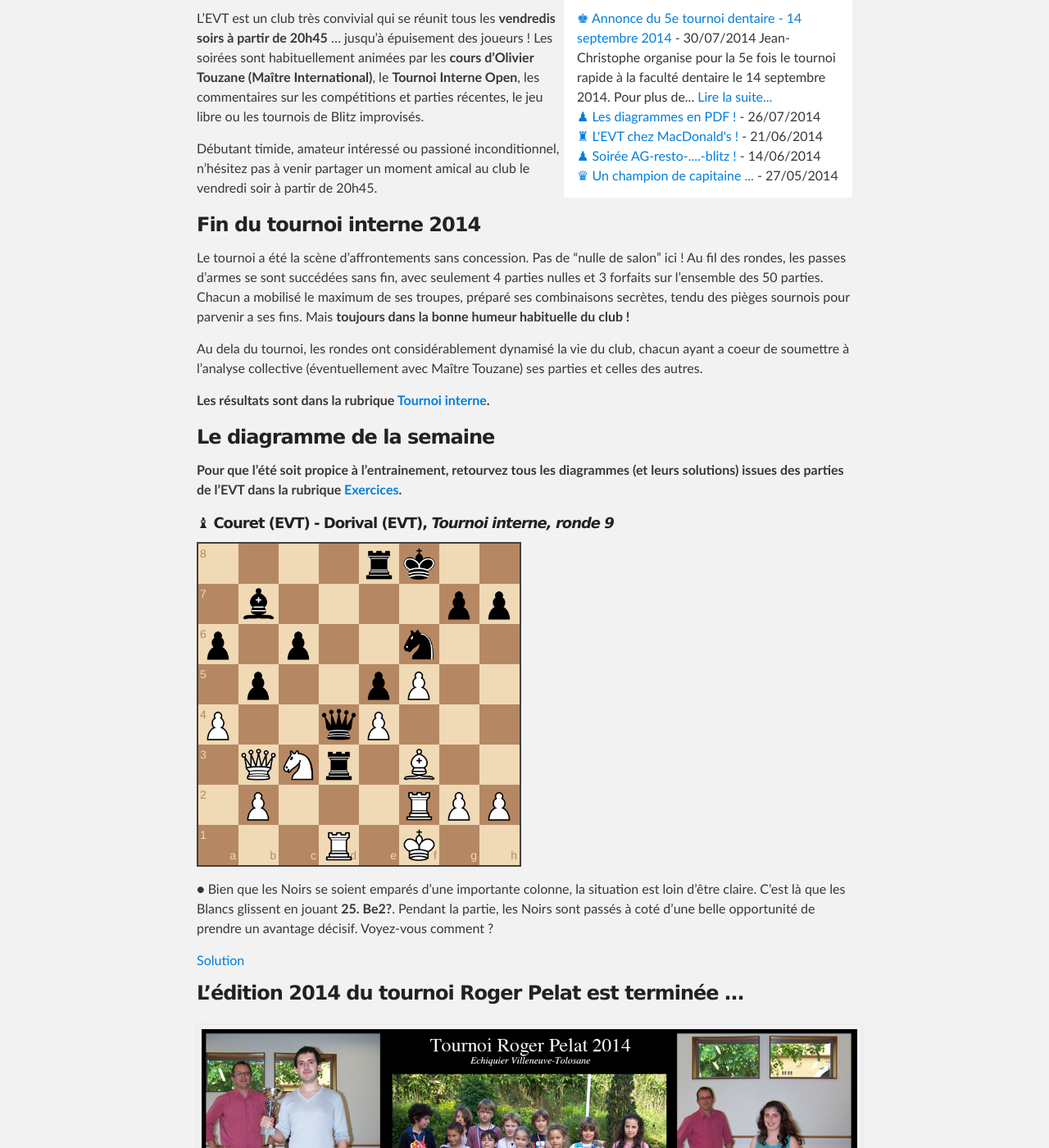
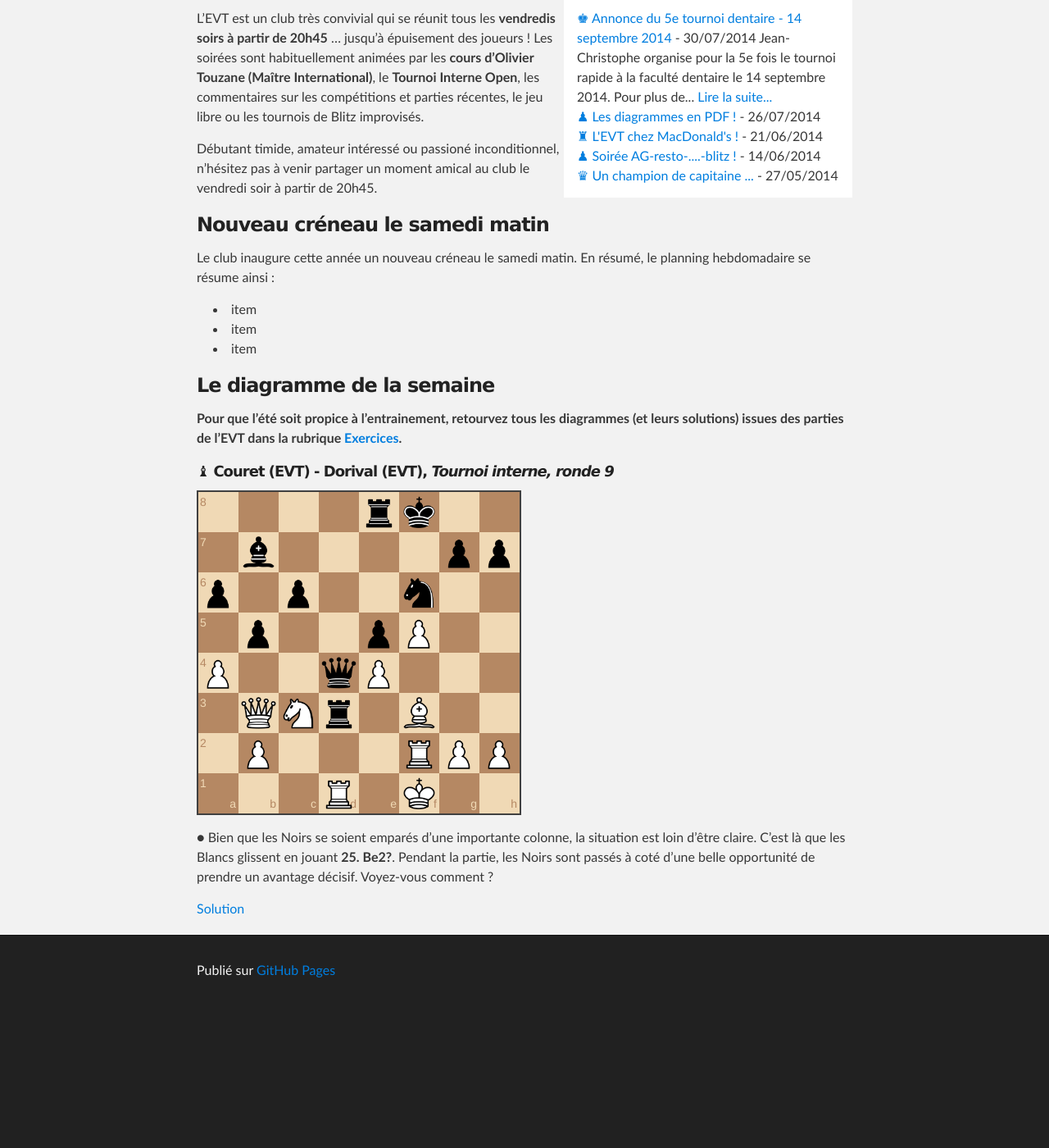
Before and after one commit to echiquier-villeneuve-tolosane/echiquier-villeneuve-tolosane.github.io, a Jekyll site: the page built from index.md, in a window 1280 px wide and 1400 px high, scrolled down 281 px. Shown: the whole window at 82% size. Built offline with Jekyll 4.4.1, drawn with Linux system fonts in a browser that asks for light colours; nearby versions of some CDN libraries; after the commit the page ends 1511 px from its top, so only the background shows below that; some of the changed text lies outside the part shown.

Commit message:
Updated index.md

```diff
--- a/index.md
+++ b/index.md
@@ -11,13 +11,16 @@ L'EVT est un club très convivial qui se réunit tous les **vendredis soirs à p
 
 Débutant timide, amateur intéressé ou passioné inconditionnel, n'hésitez pas à venir partager un moment amical au club le vendredi soir à partir de 20h45.
 
-### Fin du tournoi interne 2014 ###
+### Nouveau créneau le samedi matin ###
 
-Le tournoi a été la scène d'affrontements sans concession. Pas de "nulle de salon" ici ! Au fil des rondes, les passes d'armes se sont succédées sans fin, avec seulement 4 parties nulles et 3 forfaits sur l'ensemble des 50 parties. Chacun a mobilisé le maximum de ses troupes, préparé ses combinaisons secrètes, tendu des pièges sournois pour parvenir a ses fins. Mais **toujours dans la bonne humeur habituelle du club !**
+Le club inaugure cette année un nouveau créneau le samedi matin. En résumé, le planning hebdomadaire se résume ainsi :
+- item
+- item
+- item
 
-Au dela du tournoi, les rondes ont considérablement dynamisé la vie du club, chacun ayant a coeur de soumettre à l'analyse collective (éventuellement avec Maître Touzane) ses parties et celles des autres.
 
-**Les résultats sont dans la rubrique [Tournoi interne](http://echiquier-villeneuve-tolosane.github.io/tournoiinterne.html "Tournoi Interne").**
+
+
 
 ### Le diagramme de la semaine ###
 
@@ -31,10 +34,3 @@ Au dela du tournoi, les rondes ont considérablement dynamisé la vie du club, c
 &#9679; Bien que les Noirs se soient emparés d'une importante colonne, la situation est loin d'être claire. C'est là que les Blancs glissent en jouant **25. Be2?**. Pendant la partie, les Noirs sont passés à coté d'une belle opportunité de prendre un avantage décisif. Voyez-vous comment ?
 
 > Dans la partie, les Noirs se sont contentés de gagner un bon pion central avec la suite **25... Rxd1+ 26. Bxd1 b4!** (=+) qui chasse le cavalier de la défense de e4. Cependant il y avait une suite plus tranchante avec **25...Nxe4!!** qui gagne une pièce même sur la meilleure parade : **26. Nxe4 Rxb3 27. Rxd4 exd4** (+-).
-
-
-### L'édition 2014 du tournoi Roger Pelat est terminée ... ###
-
-![Tournoi EVT 2014](photos/tournoi-roger-pelat-2014-mix.jpg)
-
-Comme chaque année, l'EVT organisait le **tournoi Roger Pelat** à Villeneuve Tolosane le 8 Mai. Il s'agissait d'un tournoi en 7 rondes de 2x25 mn, avec 1 700 &euro; de prix. **[Les photos du tournoi, le palmarès, ainsi que tous les détails à cette page](tournoi-roger-pelat.html "Tournoi Roger pelat")**.
```
